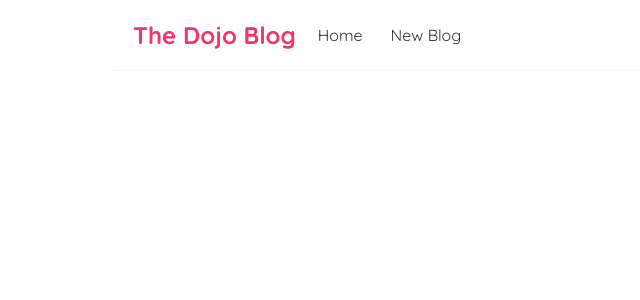
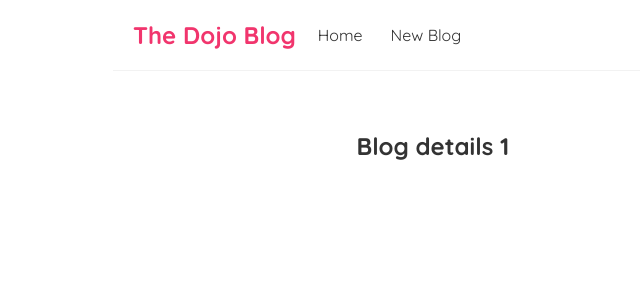
Before and after one commit to tufCookie/react-blog, a React (Create React App) app: page /blogs/1 in a window 1280 px wide. Shown: the top 300 px of the page, without its empty margins (207-847 px from the left). Built offline with nearby package versions, Linux system fonts and the light colour scheme.

Commit message:
Add url route parameters

```diff
--- a/src/App.js
+++ b/src/App.js
@@ -1,5 +1,6 @@
 import './App.css';
 import Navbar from './Navbar';
+import BlogDetails from './BlogDetails'
 import Home from './Home';
 import { BrowserRouter as Router,Routes, Route } from 'react-router-dom';
 import Create from './Create';
@@ -7,8 +8,6 @@
 
 
 function App() {
-  const title = 'Welcome to the new blog';
-
   return (
     <Router>
         <div className="App">
@@ -16,7 +15,8 @@
         <div className="content">
           <Routes>
             <Route exact path='/' element={<Home />} />
-            <Route exact path='/create' element={<Create/>}/>
+            <Route exact path='/create' element={<Create />} />
+            <Route exact path='/blogs/:id' element={<BlogDetails />} />
           </Routes>
         </div>
         </div>
--- /dev/null
+++ b/src/BlogDetails.js
@@ -0,0 +1,12 @@
+import { useParams } from "react-router-dom";
+
+const BlogDetails = () => {
+    const { id } = useParams();
+    return (
+        <div className="blog-details">
+            <h2>Blog details {id} </h2>
+        </div>
+    )
+}
+
+export default BlogDetails;
--- a/src/BlogList.js
+++ b/src/BlogList.js
@@ -1,12 +1,16 @@
+import { Link } from "react-router-dom";
+
 const BlogList = ({ blogs, title }) => {
     return (
         <div className="blog-list">
             <h2>{title}</h2>
             {blogs.map((blog) => (
-                    <div className='blog-preview' key={blog.id}>
+                <div className='blog-preview' key={blog.id}>
+                    <Link to={'/blogs/' + blog.id}>
                         <h2>{blog.title}</h2>
-                    <p>Wirtten by {blog.author}</p>
-                    </div>
+                        <p>Wirtten by {blog.author}</p>
+                    </Link>
+                </div>
             ))}
         </div>
      );
--- a/src/index.css
+++ b/src/index.css
@@ -48,3 +48,7 @@
   color: #f1356d;
   margin-bottom: 8px;
 }
+
+.blog-preview a{
+  text-decoration: none;
+}
```
Also changed, not shown: src/Create.js (line endings or trailing spaces), src/Navbar.js (line endings or trailing spaces).
